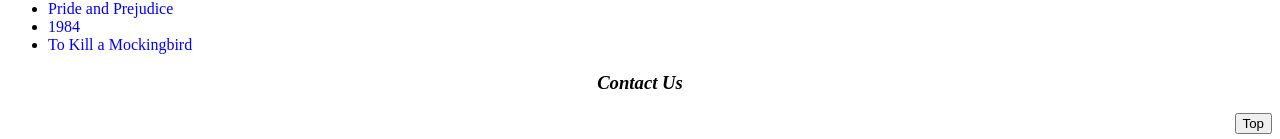
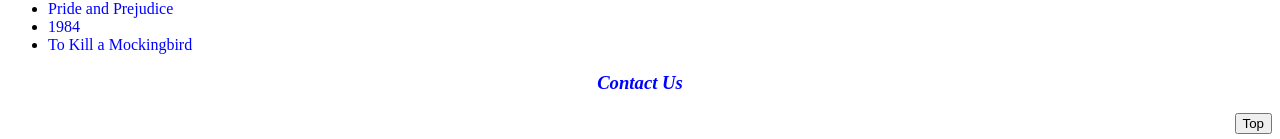
Before and after one commit to owaisraza72/Assignment-2, a plain HTML site: page index.html in a window 1280 px wide. Shown: the part 715-854 px from the top of the page. Drawn offline with Linux system fonts and the light colour scheme.

Commit message:
list-links

```diff
--- a/index.html
+++ b/index.html
@@ -102,7 +102,7 @@
       <li><a href="https://www.raio.org/TKMFullText.pdf">To Kill a Mockingbird</a></li>
    </ul>
 
-   <h3><cite>Contact Us</cite></h3>
+   <h3><cite><a href="mailto:owaisrazaraza@gmail.com">Contact Us</a></cite></h3>
    <div>
       <a href="#top"><button>Top</button></a>
    </div>
```
